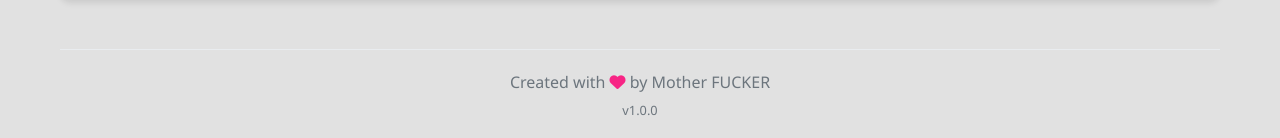
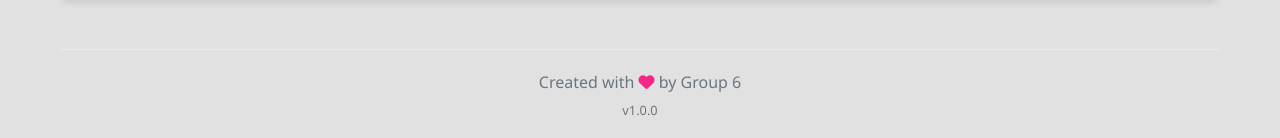
Before and after one commit to JoeNarthan/mipher, a plain HTML site: page index.html in a window 1280 px wide. Shown: the part 706-844 px from the top of the page. Drawn offline with Linux system fonts and the light colour scheme.

Commit message:
Update index.html

```diff
--- a/index.html
+++ b/index.html
@@ -272,7 +272,7 @@
     </main>
 
     <footer class="footer">
-      <p>Created with <i class="fas fa-heart"></i> by Mother FUCKER</p>
+      <p>Created with <i class="fas fa-heart"></i> by Group 6</p>
       <p class="version">v1.0.0</p>
     </footer>
   </div>
```
